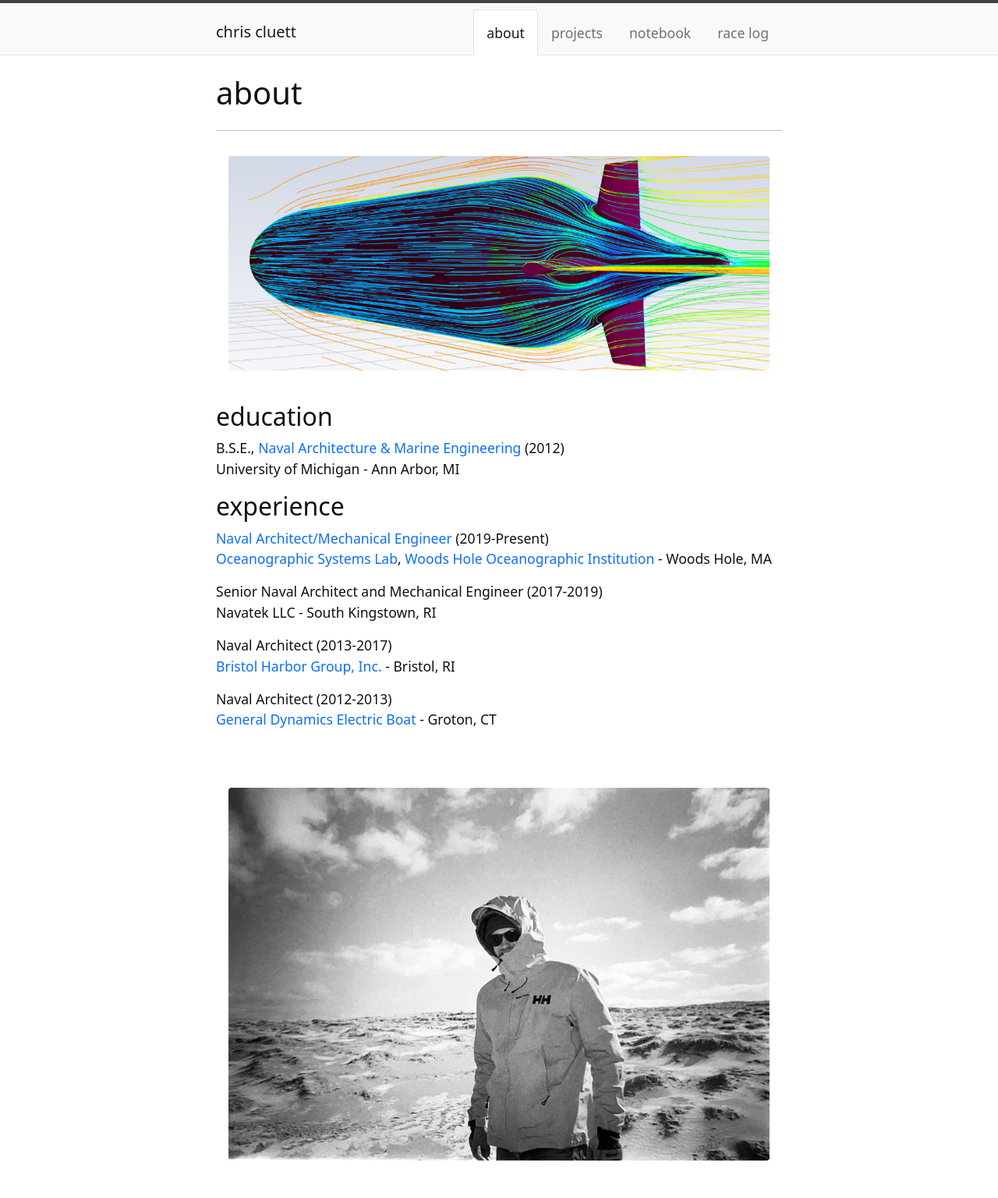
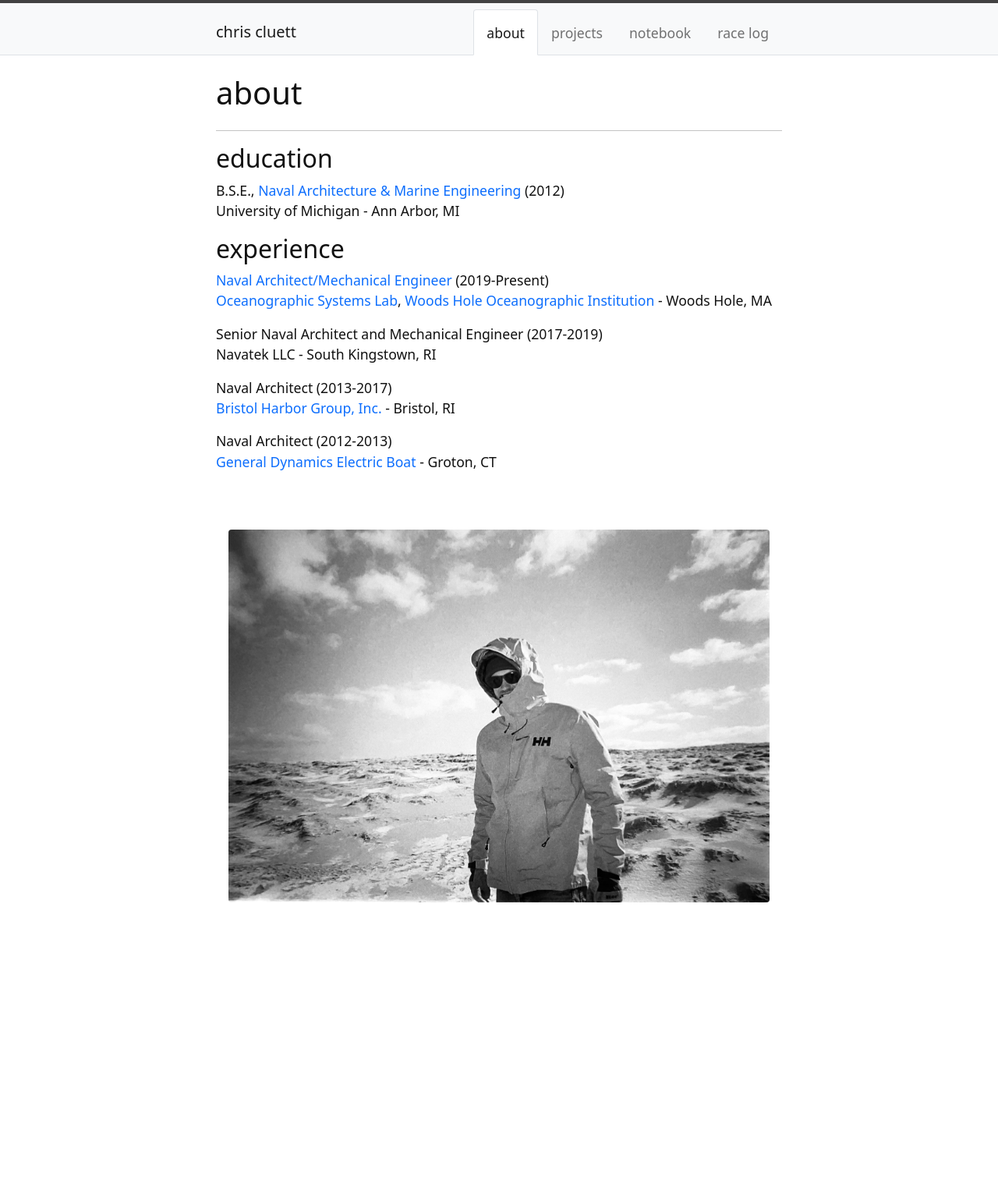
Before and after one commit to ccluett/website, a Jekyll site: the page built from content/0-about.md, in a window 1280 px wide. Shown: the whole page at 78% size. Built offline with Jekyll 4.4.1, drawn with Linux system fonts in a browser that asks for light colours; after the commit the page ends 1205 px from its top, so only the background shows below that.

Commit message:
Update 0-about.md

```diff
--- a/content/0-about.md
+++ b/content/0-about.md
@@ -4,8 +4,6 @@ nav: true
 ---
 
 -----------
-
-{% include figure.html img="picture2.png" width="100%" %}
 
 ## education
 B.S.E., [Naval Architecture & Marine Engineering](https://name.engin.umich.edu/) (2012)\
@@ -25,5 +23,4 @@ Naval Architect (2012-2013)\
 [General Dynamics Electric Boat](https://www.gdeb.com/) - Groton, CT
 
 <br>
-
 {% include figure.html img="img_312438.jpg" width="100%" %}
```
